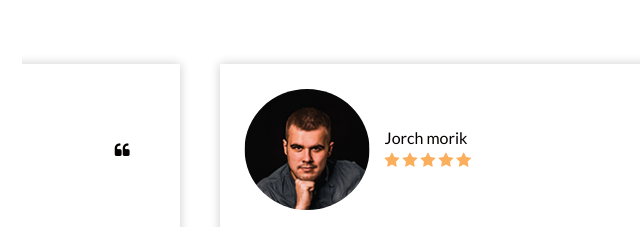
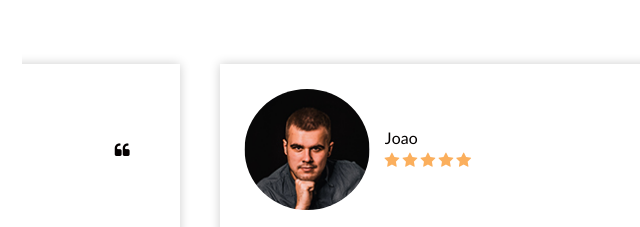
Before and after one commit to ezekiel9m/app-site-aula-devops-2, a plain HTML site: page index.html in a window 1280 px wide. Shown: the part 3240-3467 px from the top of the page, 48-688 px from the left. Drawn offline with nearby package versions, Linux system fonts and the light colour scheme; some packages are replaced by stand-ins of ours.

Commit message:
Update index nomes.html
Tradução dos nomes dos clientes.

```diff
--- a/index.html
+++ b/index.html
@@ -308,7 +308,7 @@
                 <div class="client_detail">
                   <div class="client_info">
                     <h6>
-                      Jorch morik
+                      Bontempo
                     </h6>
                     <i class="fa fa-star" aria-hidden="true"></i>
                     <i class="fa fa-star" aria-hidden="true"></i>
@@ -335,7 +335,7 @@
                 <div class="client_detail">
                   <div class="client_info">
                     <h6>
-                      Jorch morik
+                      Joao
                     </h6>
                     <i class="fa fa-star" aria-hidden="true"></i>
                     <i class="fa fa-star" aria-hidden="true"></i>
```
